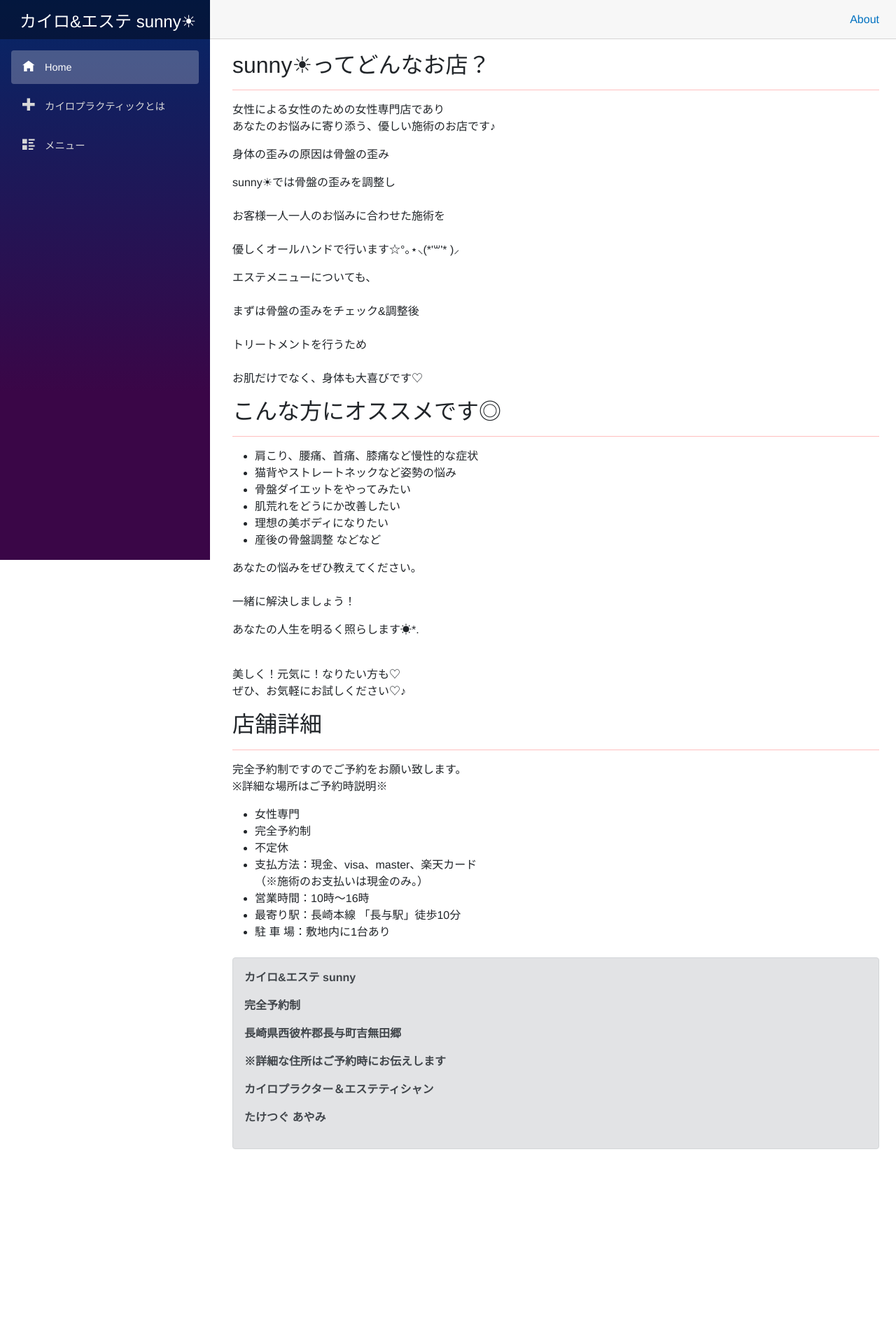
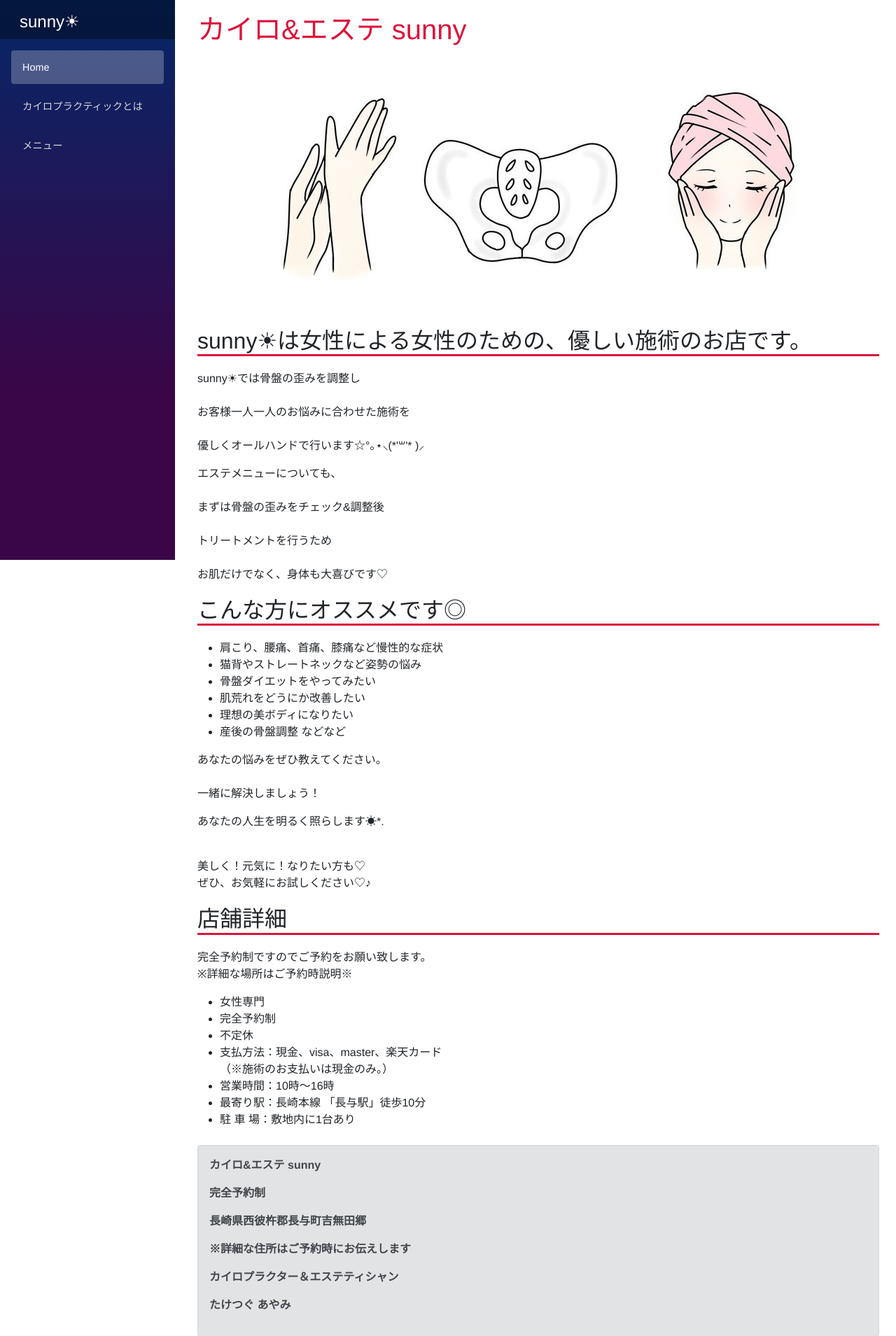
Before and after one commit to rakekiyo/sunny-hp_old, an ASP.NET Core app: page / in a window 1280 px wide. Shown: the top 1909 px of the page at 70% size. Before the commit the page ends 1642 px from the top, so only its background shows below. Run offline with ASP.NET Core 8, Linux system fonts and the light colour scheme; style sheets or scripts are compiled from the project's sources; some web fonts are replaced.

Commit message:
レイアウトを修正

```diff
--- a/blazor-app/Pages/About.razor
+++ b/blazor-app/Pages/About.razor
@@ -7,7 +7,6 @@
 </section>
 
 <section>
-  <hr>
   <blockquote class="sunny-reference">
     <p>
       「<strong>chiropractic</strong>, <strong>chiro</strong>=もとギリシア語で手の意」<br>
--- a/blazor-app/Pages/Index.razor
+++ b/blazor-app/Pages/Index.razor
@@ -1,22 +1,26 @@
 @page "/"
 
-<PageTitle>カイロ&エステ sunny</PageTitle>
-
-@* <section>
-  <h1 class="sunny-title">ようこそsunny☀へ</h1>
-  </section> *@
+<PageTitle>カイロ&エステ sunny☀</PageTitle>
 
 <section>
-  <h2 class="sunny-subtitle">sunny☀ってどんなお店？</h2>
-  <hr>
+  <h1 class="sunny-title">カイロ&エステ sunny</h1>
+  <img src="images/top.jpg" alt="Top Image" />
+</section>
 
-  <p>
+<section>
+  @* <h2 class="sunny-subtitle">sunny☀ってどんなお店？</h2>
+
+    <p>
     女性による女性のための女性専門店であり<br>
     あなたのお悩みに寄り添う、優しい施術のお店です♪
-  </p>
+    </p> *@
 
-  <p>身体の歪みの原因は骨盤の歪み</p>
-  <p></p>
+  <h2 class="sunny-subtitle">sunny☀は女性による女性のための、優しい施術のお店です。
+  </h2>
+
+
+  @* <p>身体の歪みの原因は骨盤の歪み</p>
+    <p></p> *@
   <p>
     sunny☀では骨盤の歪みを調整し<br><br>
     お客様一人一人のお悩みに合わせた施術を<br><br>
@@ -33,7 +37,6 @@
 
 <section>
   <h2 class="sunny-subtitle">こんな方にオススメです◎</h2>
-  <hr>
 
   <ul>
     <li>肩こり、腰痛、首痛、膝痛など慢性的な症状</li>
@@ -59,7 +62,6 @@
 
 <section>
   <h2 class="sunny-subtitle">店舗詳細</h2>
-  <hr>
 
   <p>
     完全予約制ですのでご予約をお願い致します。<br>
--- a/blazor-app/Pages/Menu.razor
+++ b/blazor-app/Pages/Menu.razor
@@ -14,8 +14,7 @@
 </section>
 
 <section>
-  <h2 class="sunny-subtitle">カイロプラクティック</h2>
-  <hr>
+  <h2 class="sunny-subtitle">カイロプラクティックメニュー</h2>
   <div class="sunny-menu-container">
     <div class="sunny-menu-item sunny-card">
       <h3 class="sunny-menu-title">全身調整（60分）¥4,950</h3>
@@ -56,8 +55,7 @@
 </section>
 
 <section>
-  <h2 class="sunny-subtitle">エステ</h2>
-  <hr>
+  <h2 class="sunny-subtitle">エステメニュー</h2>
   <div class="sunny-menu-container">
     <div class="sunny-menu-item sunny-card">
       <h3 class="sunny-menu-title">極上デコルテ（60分）¥6,600</h3>
--- a/blazor-app/Shared/MainLayout.razor
+++ b/blazor-app/Shared/MainLayout.razor
@@ -6,9 +6,9 @@
     </div>
 
     <main>
-        <div class="top-row px-4">
+        @* <div class="top-row px-4">
             <a href="https://docs.microsoft.com/aspnet/" target="_blank">About</a>
-        </div>
+            </div> *@
 
         <article class="content px-4">
             @Body
--- a/blazor-app/Shared/MainLayout.razor.css
+++ b/blazor-app/Shared/MainLayout.razor.css
@@ -59,8 +59,7 @@ main {
     }
 
     .sidebar {
-        /* width: 250px; */
-        width: 300px;
+        width: 250px;
         height: 100vh;
         position: sticky;
         top: 0;
--- a/blazor-app/Shared/NavMenu.razor
+++ b/blazor-app/Shared/NavMenu.razor
@@ -1,6 +1,6 @@
 <div class="top-row ps-3 navbar navbar-dark">
     <div class="container-fluid">
-        <a class="navbar-brand sunny-logo" href="">カイロ&エステ sunny☀</a>
+        <a class="navbar-brand sunny-logo" href="">sunny☀</a>
         <button title="Navigation menu" class="navbar-toggler" @onclick="ToggleNavMenu">
             <span class="navbar-toggler-icon"></span>
         </button>
@@ -11,17 +11,20 @@
     <nav class="flex-column">
         <div class="nav-item px-3">
             <NavLink class="nav-link" href="" Match="NavLinkMatch.All">
-                <span class="oi oi-home" aria-hidden="true"></span> Home
+                @* <span class="oi oi-home" aria-hidden="true"></span> *@
+                <span class="sunny-nav-item">Home</span>
             </NavLink>
         </div>
         <div class="nav-item px-3">
             <NavLink class="nav-link" href="about">
-                <span class="oi oi-plus" aria-hidden="true"></span> カイロプラクティックとは
+                @* <span class="oi oi-plus" aria-hidden="true"></span> *@
+                <span class="sunny-nav-item">カイロプラクティックとは</span>
             </NavLink>
         </div>
         <div class="nav-item px-3">
             <NavLink class="nav-link" href="menu">
-                <span class="oi oi-list-rich" aria-hidden="true"></span> メニュー
+                @* <span class="oi oi-list-rich" aria-hidden="true"></span> *@
+                <span class="sunny-nav-item">メニュー</span>
             </NavLink>
         </div>
     </nav>
--- a/blazor-app/wwwroot/css/sunny.css
+++ b/blazor-app/wwwroot/css/sunny.css
@@ -7,8 +7,16 @@
 	font-family: '瀬戸フォント-SP', 'SetoFont', 'Helvetica Neue', Helvetica, Arial, sans-serif;
 }
 
-hr {
-	color: red;
+.sunny-title {
+	color: crimson;
+	font-style: bold;
+	margin-bottom: 20px;
+}
+
+.sunny-subtitle {
+	border-bottom: 3px solid crimson;
+	margin-top: 20px;
+	margin-bottom: 20px;
 }
 
 .sunny-menu-container {
```
Also changed, not shown: blazor-app/wwwroot/icon-192.png (deleted), blazor-app/wwwroot/images/Top.jpg (added).
